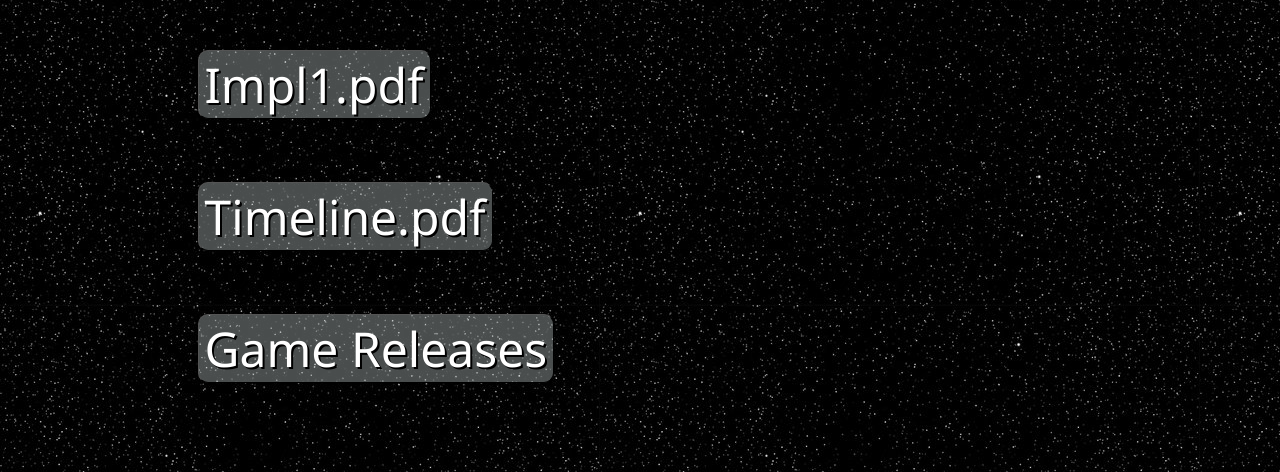
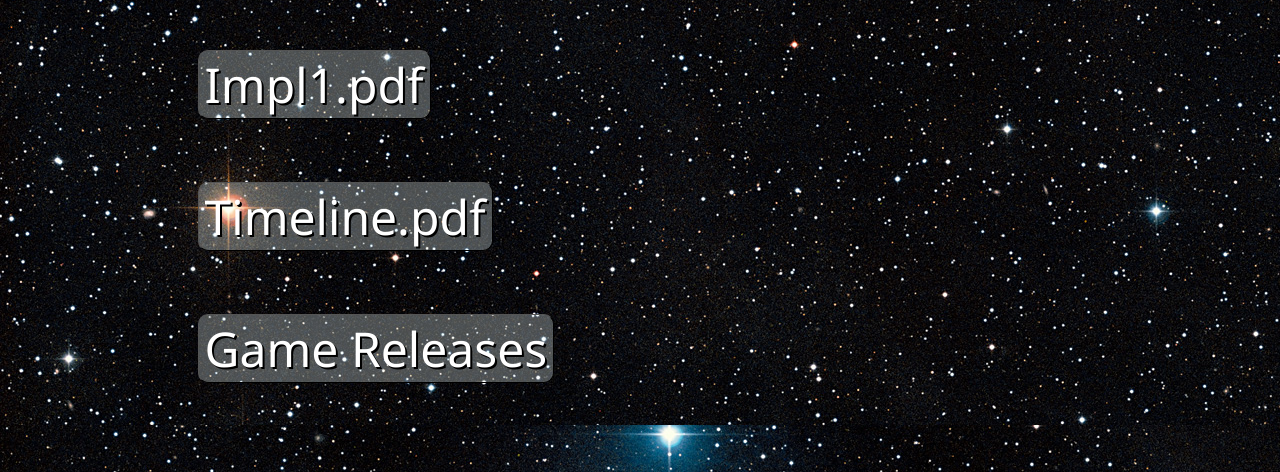
Before and after one commit to CampusTycoon/V2Web, a plain HTML site: page index.html in a window 1280 px wide. Shown: the part 775-1247 px from the top of the page. Drawn offline with Linux system fonts and the light colour scheme.

Commit message:
Update projectWebsite.css

```diff
--- a/projectWebsite.css
+++ b/projectWebsite.css
@@ -1,5 +1,5 @@
 body{
-    background-image: url(StarSkies.jpg);
+    background-image: url(space.jpg);
 }
 h1{
     background-color: rgba(240, 255, 255, 0.3);
```
